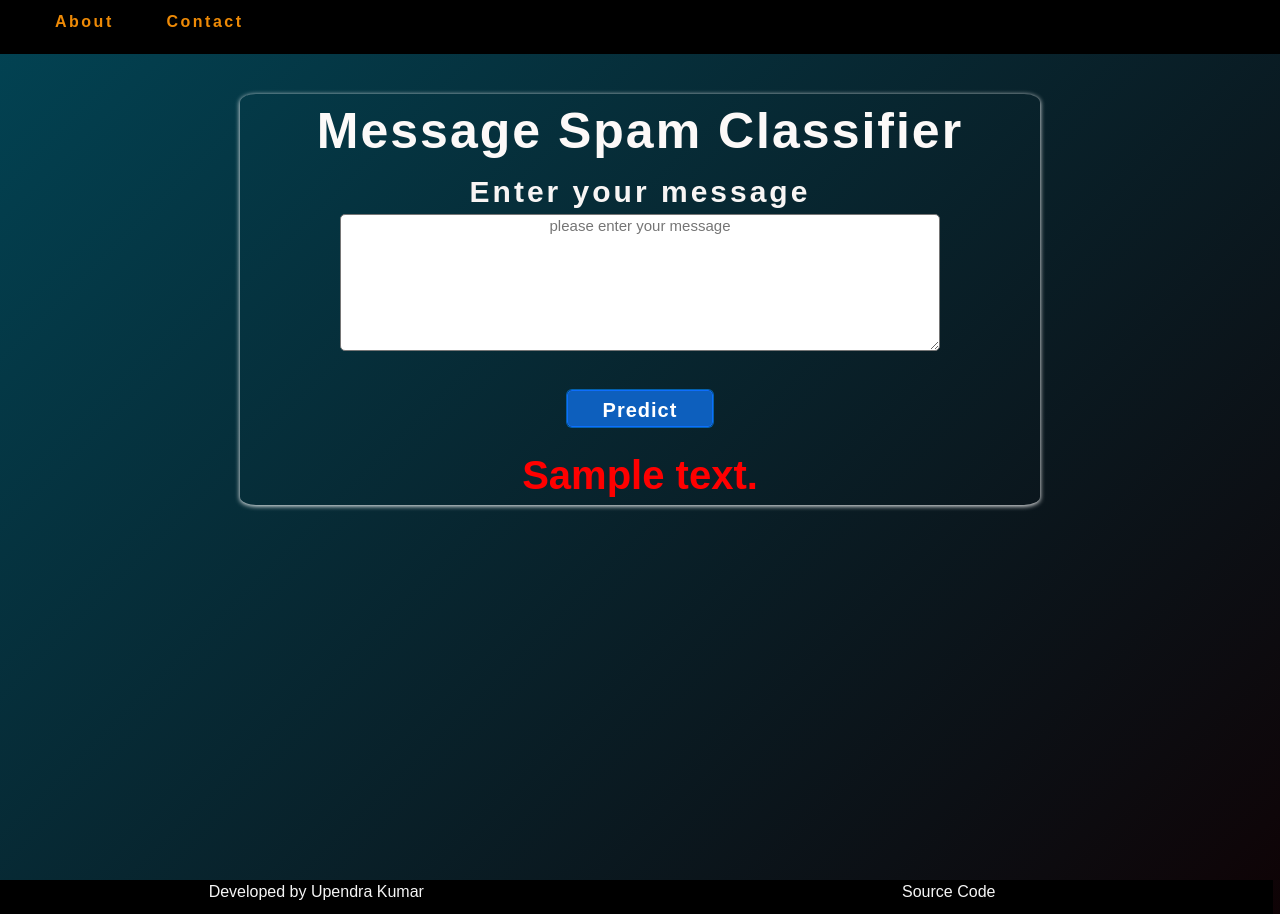
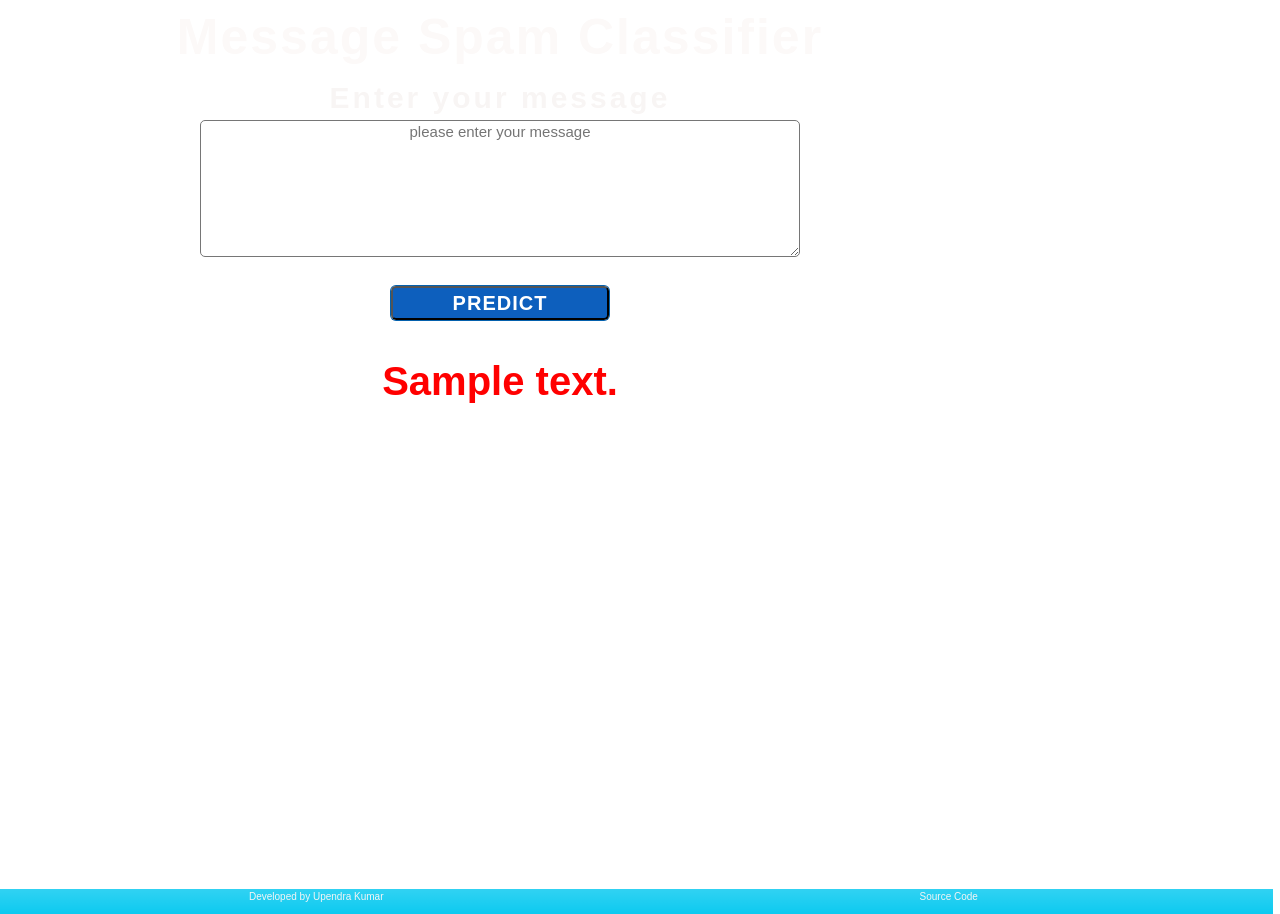
Before and after one commit to imkushwaha/Spam_Ham_Classifier, a Flask app: template templates/index.html in a window 1280 px wide. Run offline with Flask 2, Linux system fonts and the light colour scheme; the template is opened without the code that fills it: most values are stand-ins (such as "Sample title", 1, 10 or a date in 2020); parts of the project's set-up code (start-up, migrations or seed data) failed here and were passed over.

Commit message:
index.html update

```diff
--- a/templates/index.html
+++ b/templates/index.html
@@ -2,6 +2,7 @@
 <html lang="en">
   <head>
     <title>INDEX</title>
+
     <!-- Required meta tags -->
     <meta charset="utf-8">
     <meta name="viewport" content="width=device-width, initial-scale=1, shrink-to-fit=no">
@@ -27,17 +28,18 @@ html{
           display: flex;
           height: 100vh;
           justify-content: center;
+          align-items: center;
           background: linear-gradient(135deg,rgb(2, 66, 82),rgb(15, 1, 3));
 
  }
 
      .box{
-          max-width: 80rem;
+          max-width: 100rem;
           width: 100%;
           background: transparent;
           border-radius: 2%;
           box-shadow:0px 1px 5px 0px white ;
-          margin-top: 40px;
+
           position: absolute;
       }
 
@@ -63,8 +65,8 @@ html{
 
 
        .button input{
-            height: 58%;
-            width:20%;
+            height: 94%;
+            width:23%;
             outline:none;
             background: linear-gradient(135deg,rgb(13, 95, 189),rgb(13, 95, 189)) ;
             color: white;
@@ -105,9 +107,6 @@ html{
             box-shadow: 0 0 9px rgb(248, 5, 5);
        }
 
-
-
-
        .menu{
            margin: 10px;
        }
@@ -130,57 +129,39 @@ html{
            color: rgb(238, 138, 6);
        }
 
+      </style>
+<body>
+    <div class="warpper fl">
+        <div class="main">
+            <div class="head">
 
 
 
-
-
-
-
-
-
-      </style>
-<body>
-
-
-    <div class="fixed-top bg-info bg-black row " >
-        <div class="menu">
-            <ul>
-            <li><a href="about.html" style="text-decoration:none" target="_blank">About</a></li>
-            <li><a href="Contact.html" style="text-decoration:none" target="_blank">Contact</a></li>
-            </ul>
-
-
-        </div>
-
-
-
-    <section>
     <div class="box">
         <center><span class="title">Message Spam Classifier</span></center>
         <center><span class="title-details"> Enter your message</span><br></center>
         <div class="user-input">
-        <center><a href="#"><textarea style=" border-radius:5px;",  rows="6%" placeholder="please enter your message" required></textarea></a></center>
-
+        <form action="/predict" method="POST" class="row">
+        <center><a href="#"><textarea style=" border-radius:5px;" name="message" id="message" output="spam" rows="6%" placeholder="please enter your message" required></textarea></a></center>
         </div>
         <div class="button">
-            <div class="form fl p-3">
-                    <form action="/predict" method="POST" class="row">
-                        <center><b><input type="submit" name="message" id = "message" value="Predict" class="sub btn btn-primary"></p> <br></b></center>
-                    </form>
-                </div>
+        <center><a href="/predict"><input type="submit" value="PREDICT" name="Message"></a></center>
+        </form>
         </div>
         <center><span class="predict">{{prediction_text}}</span></center>
 
     </div>
-</section>
-<div class="fixed-bottom bg-info bg-black row align-items-center" >
-    <div class="col text-center">
-        <a href="https://www.linkedin.com/in/imupendra/" target="_blank" style="text-decoration: none; font-size: 16px;"><p style="color:whitesmoke" > Developed by Upendra Kumar</p></a>
-    </div>
-    <div class="col text-center">
-        <a href="https://github.com/imkushwaha/Thyroid-Disease-Detection"  target="_blank" style="text-decoration: none; font-size: 16px;"><p style="color:whitesmoke" > Source Code</p></a>
-    </div>
 
+        <div class="fixed-bottom bg-info bg-gradient row align-items-center" >
+
+            <div class="fixed-bottom bg-info bg-gradient row align-items-center" >
+                <div class="col text-center">
+                    <a href="https://www.linkedin.com/in/imupendra/" style="text-decoration: none;"><p style="color:whitesmoke" > Developed by Upendra Kumar</p></a>
+                </div>
+
+                <div class="col text-center">
+                    <a href="https://github.com/imkushwaha/Thyroid-Disease-Detection" style="text-decoration: none;"><p style="color:whitesmoke" > Source Code</p></a>
+                </div>
+            </div>
 </body>
 </html>
--- a/templates/index1.html
+++ b/templates/index1.html
@@ -7,9 +7,7 @@
     integrity="sha384-F3w7mX95PdgyTmZZMECAngseQB83DfGTowi0iMjiWaeVhAn4FJkqJByhZMI3AhiU" crossorigin="anonymous">
 
 <body>
-    <div class="warpper fl">
-        <div class="main">
-            <div class="head">
+
                 <div style="background-color:#000042;color:white;padding:5px;">
 
                     <center>
```
Also changed, not shown: app1.py (+9 -0 lines), templates/about.html (+8 -16 lines).
